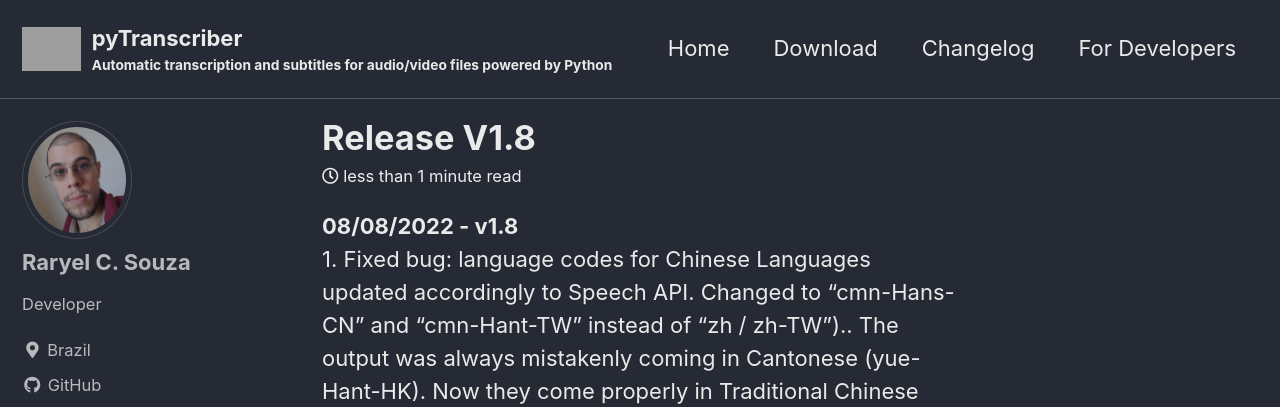
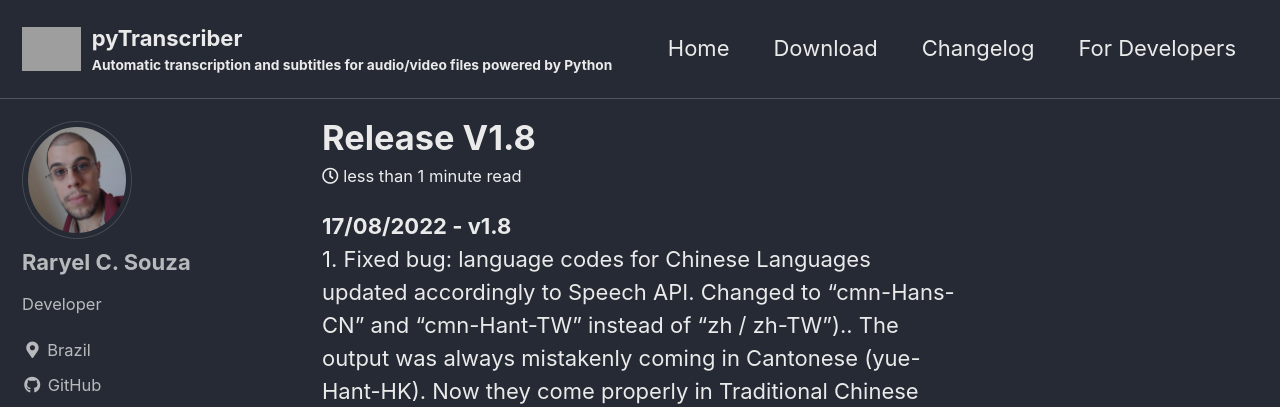
Before and after one commit to pyTranscriber/pyTranscriber.github.io, a Jekyll site: the page built from _posts/2022-08-17-Release-v1.8.md, in a window 1280 px wide and 900 px high. Shown: the top 407 px of the window. Built offline with Jekyll 4.4.1, drawn with Linux system fonts in a browser that asks for light colours; cached includes are drawn as plain includes; grey boxes are pictures that could not be loaded.

Commit message:
Update 2022-08-17-Release-v1.8.md

```diff
--- a/_posts/2022-08-17-Release-v1.8.md
+++ b/_posts/2022-08-17-Release-v1.8.md
@@ -14,7 +14,7 @@
 
 ---
 
-<b>08/08/2022 - v1.8 </b>
+<b>17/08/2022 - v1.8 </b>
 <br>1. Fixed bug: language codes for Chinese Languages updated accordingly to Speech API. Changed to "cmn-Hans-CN" and "cmn-Hant-TW" instead of "zh / zh-TW").. The output was always mistakenly coming in Cantonese (yue-Hant-HK). Now they come properly in Traditional Chinese and Simplified Chinese. Thanks to "Specter Hi" for reporting!
 <br>2. Added GUI language switch feature
 <br>3. Updated link to funding campaign at GitHub Sponsors
```
